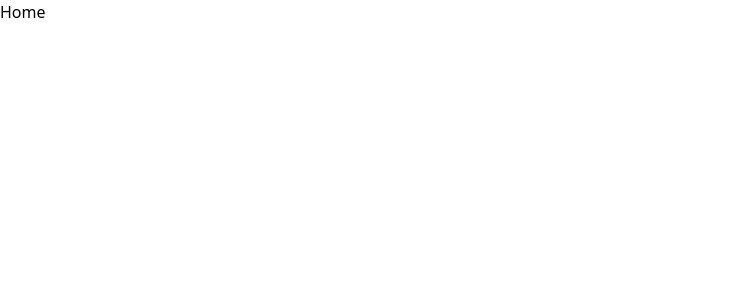
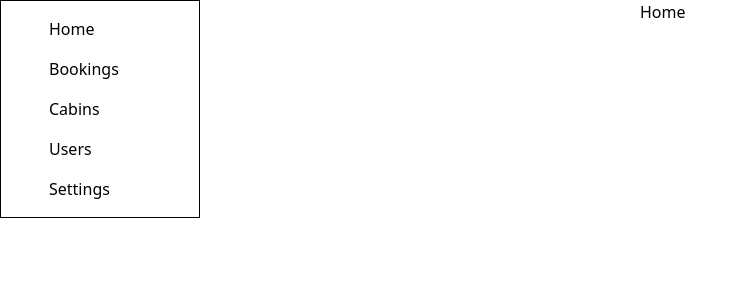
Before and after one commit to shohan11d/wild-oasis, a React (Vite) app: page / in a window 1280 px wide. Shown: the top 300 px of the page, without its empty margins (0-748 px from the left). Built offline with nearby package versions, Linux system fonts and the light colour scheme.

Commit message:
links updated

```diff
--- a/src/App.jsx
+++ b/src/App.jsx
@@ -4,16 +4,19 @@ import Bookings from './pages/Bookings';
 import Cabins from './pages/Cabins';
 import Users from './pages/Users';
 import Settings from './pages/Settings';
+import Layout from './ui/Layout';
 
 function App() {
   return (
     <BrowserRouter>
       <Routes>
-        <Route index element={<Home />} />
-        <Route path="bookings" element={<Bookings />} />
-        <Route path="cabins" element={<Cabins />} />
-        <Route path="users" element={<Users />} />
-        <Route path="settings" element={<Settings />} />
+        <Route path="/" element={<Layout />}>
+          <Route index element={<Home />} />
+          <Route path="bookings" element={<Bookings />} />
+          <Route path="cabins" element={<Cabins />} />
+          <Route path="users" element={<Users />} />
+          <Route path="settings" element={<Settings />} />
+        </Route>
       </Routes>
     </BrowserRouter>
   );
--- /dev/null
+++ b/src/ui/About.jsx
@@ -0,0 +1,9 @@
+function About() {
+    return (
+        <div>
+            About
+        </div>
+    )
+}
+
+export default About
--- /dev/null
+++ b/src/ui/AuthLayout.jsx
@@ -0,0 +1,7 @@
+import { Outlet } from 'react-router';
+
+function AuthLayout() {
+  return <div>{Outlet}</div>;
+}
+
+export default AuthLayout;
--- /dev/null
+++ b/src/ui/City.jsx
@@ -0,0 +1,5 @@
+function City() {
+  return <div>City</div>;
+}
+
+export default City;
--- /dev/null
+++ b/src/ui/ConcertsHome.jsx
@@ -0,0 +1,5 @@
+function ConcertsHome() {
+  return <div>ConHome</div>;
+}
+
+export default ConcertsHome;
--- /dev/null
+++ b/src/ui/Layout.jsx
@@ -0,0 +1,15 @@
+import { Outlet } from 'react-router';
+import Navigation from './Navigation';
+
+function Layout() {
+  return (
+    <div className="grid grid-cols-2">
+      <Navigation />
+      <div>
+        <Outlet />
+      </div>
+    </div>
+  );
+}
+
+export default Layout;
--- /dev/null
+++ b/src/ui/Login.jsx
@@ -0,0 +1,5 @@
+function Login() {
+  return <div>Login</div>;
+}
+
+export default Login;
--- /dev/null
+++ b/src/ui/Navigation.jsx
@@ -0,0 +1,27 @@
+import { Link } from 'react-router';
+
+function Navigation() {
+  return (
+    <div>
+      <ul className="w-[200px] h- p-2 border  px-10 ">
+        <li className="hover:bg-blue-800 hover:text-white rounded p-2">
+          <Link to="/">Home</Link>
+        </li>
+        <li className="hover:bg-blue-800 p-2 hover:text-white rounded">
+          <Link to="bookings">Bookings</Link>
+        </li>
+        <li className="hover:bg-blue-800 p-2 hover:text-white rounded">
+          <Link to="/cabins">Cabins</Link>
+        </li>
+        <li className="hover:bg-blue-800 p-2 hover:text-white rounded">
+          <Link to="users">Users</Link>
+        </li>
+        <li className="hover:bg-blue-800 p-2 hover:text-white rounded" >
+          <Link to="settings" >Settings</Link>
+        </li>
+      </ul>
+    </div>
+  );
+}
+
+export default Navigation;
--- /dev/null
+++ b/src/ui/Register.jsx
@@ -0,0 +1,5 @@
+function Register() {
+  return <div>Register</div>;
+}
+
+export default Register;
```
